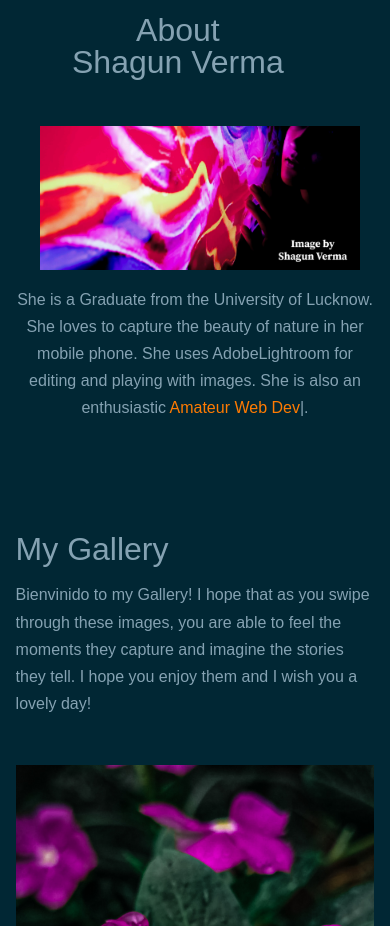
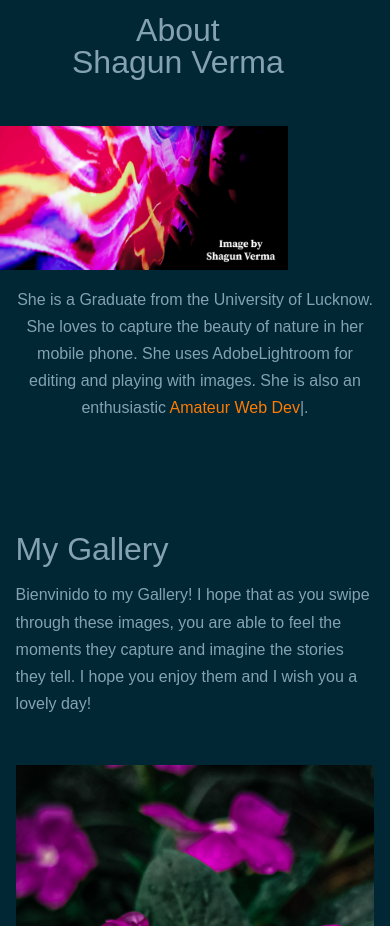
Before and after one commit to grande-marina/grande-marina.github.io, a plain HTML site: page index.html in a window 390 px wide. Shown: the part 1060-1986 px from the top of the page. Drawn offline with nearby package versions, Linux system fonts and the light colour scheme.

Commit message:
Update style.css

```diff
--- a/style.css
+++ b/style.css
@@ -668,10 +668,10 @@ footer {
         display: none;
     }
 
-    .about__image:hover .about__image-lg {
+    .about__image:hover .about__image-sm {
         border: none;
     }
-    .about__image-sm{
+    .about__image-lg{
          margin-left: 4.5rem;
     }
     .about__right p {
```
